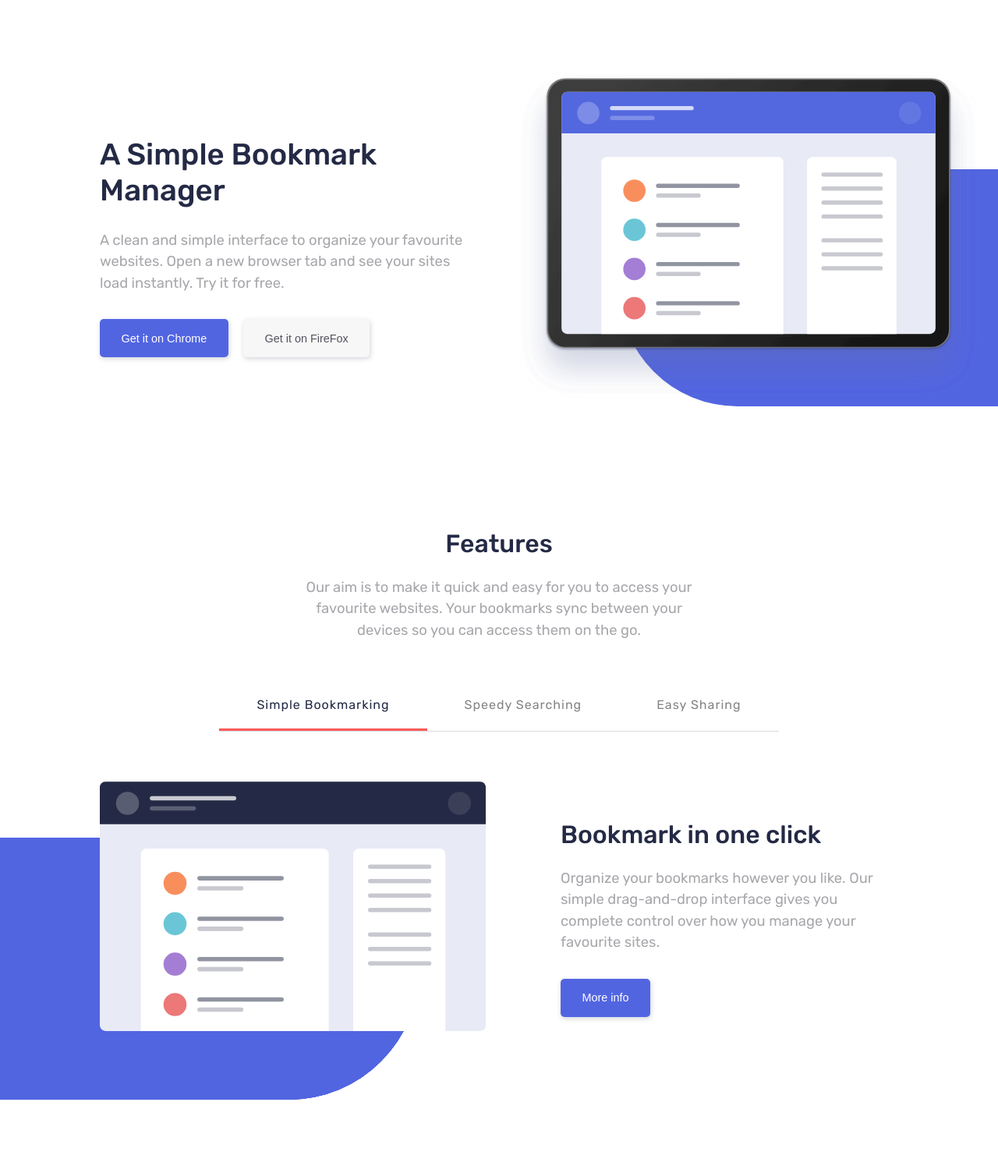
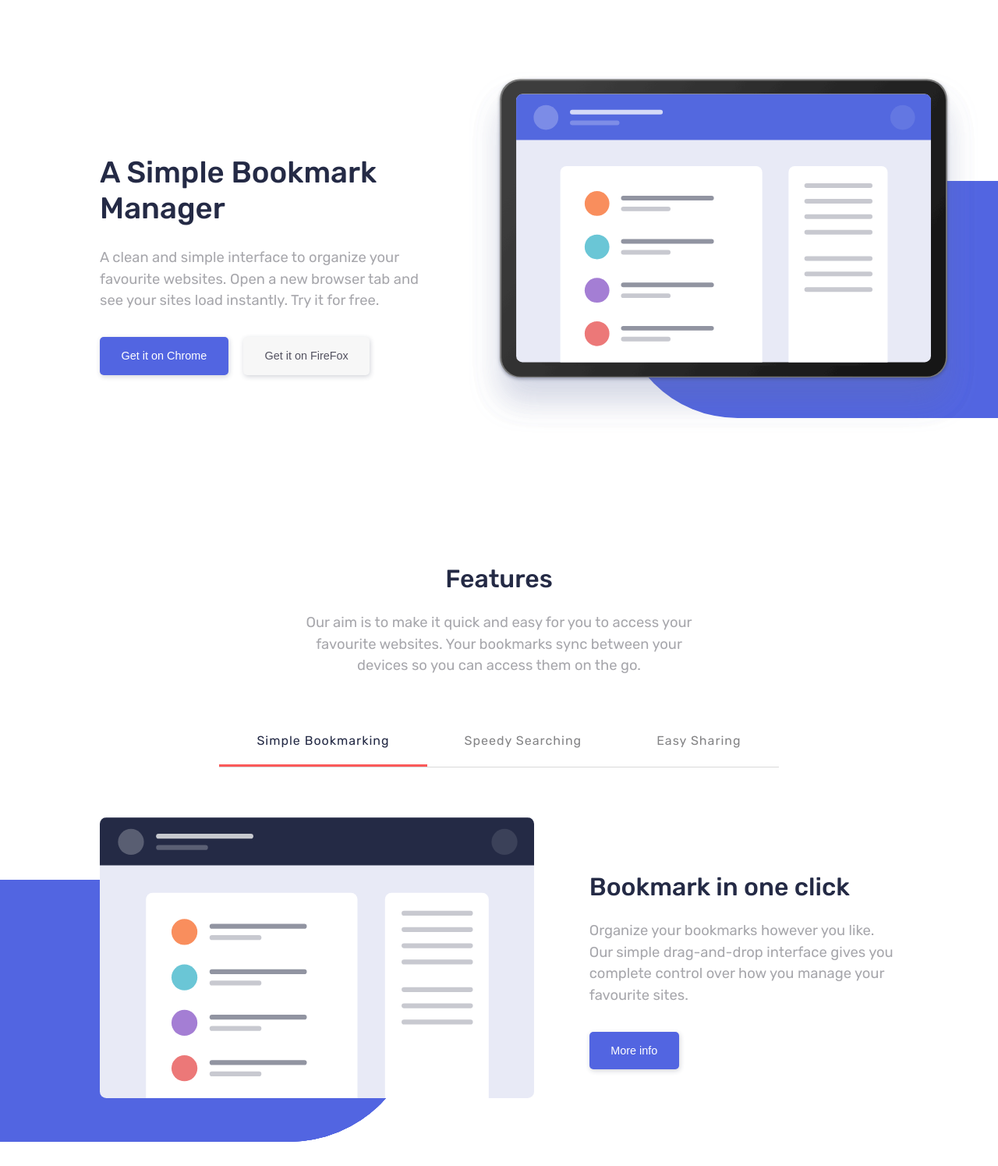
Before and after one commit to H3llynx/1.Maquetacio-1, a plain HTML site: page index.html in a window 1280 px wide. Shown: the part 105-1600 px from the top of the page at 78% size. Drawn offline with Linux system fonts and the light colour scheme.

Commit message:
feature/sass- corrected size and paddings f or 2 col sections so text looks exactly like on the image

```diff
--- a/styles/_settings.scss
+++ b/styles/_settings.scss
@@ -151,7 +151,7 @@ $width: 80vw;
 }
 
 @mixin side-text ($padding: 0 0 0 10vw) {
-    width: 50%;
+    width: 45%;
     padding: $padding;
 
     p {
--- a/styles/styles.scss
+++ b/styles/styles.scss
@@ -267,7 +267,7 @@ section {
 
     img {
         padding: 0 2vw;
-        width: 50%;
+        width: 55%;
 
         @media screen and (max-width: $breakpoint-ms) {
             width: 100%;
@@ -351,7 +351,7 @@ section {
         }
 
         .side-text {
-            @include side-text(0 10vw 0 5vw);
+            @include side-text(0 10vw 0 3vw);
 
             .tab-btn {
                 margin: 2rem 0;
@@ -366,7 +366,7 @@ section {
 
         .tab-img {
             padding-left: 10vw;
-            width: 50%;
+            width: 55%;
 
             img {
                 width: 100%;
```
Also changed, not shown: styles/styles.css.
